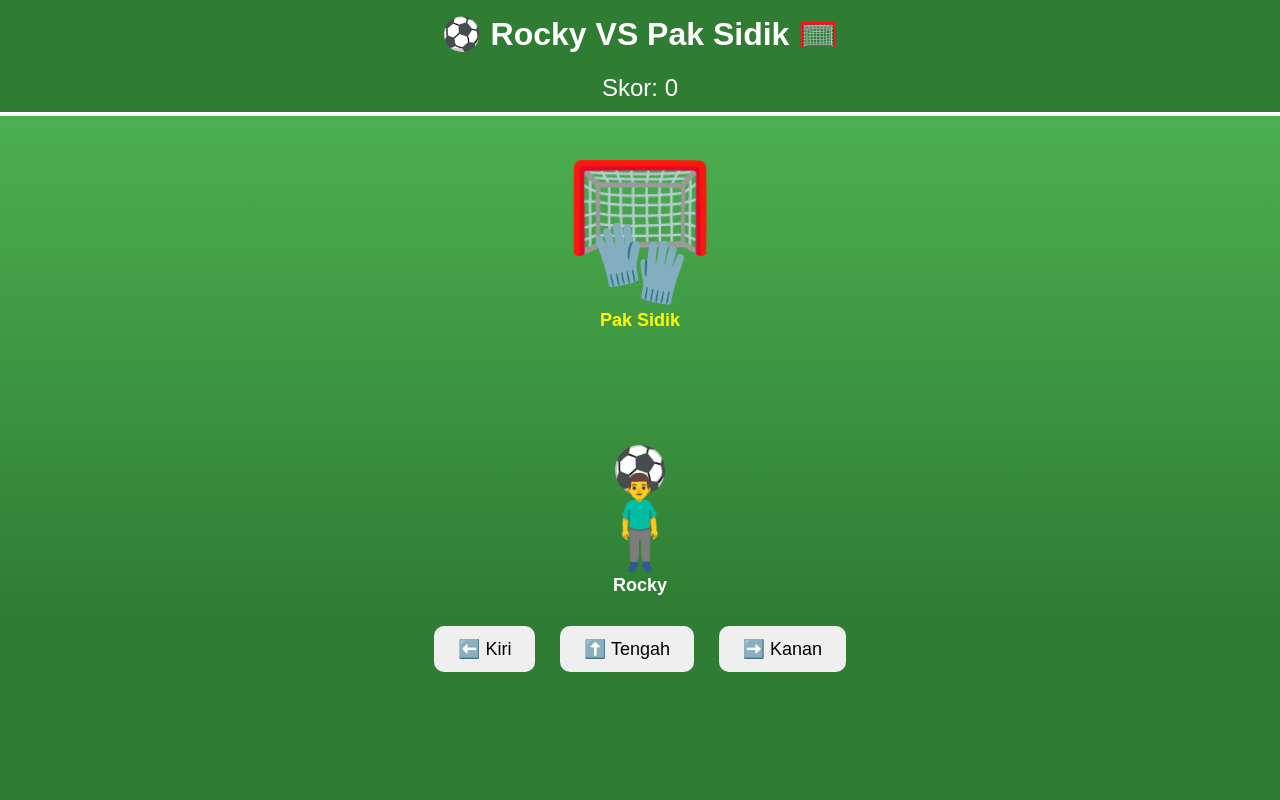
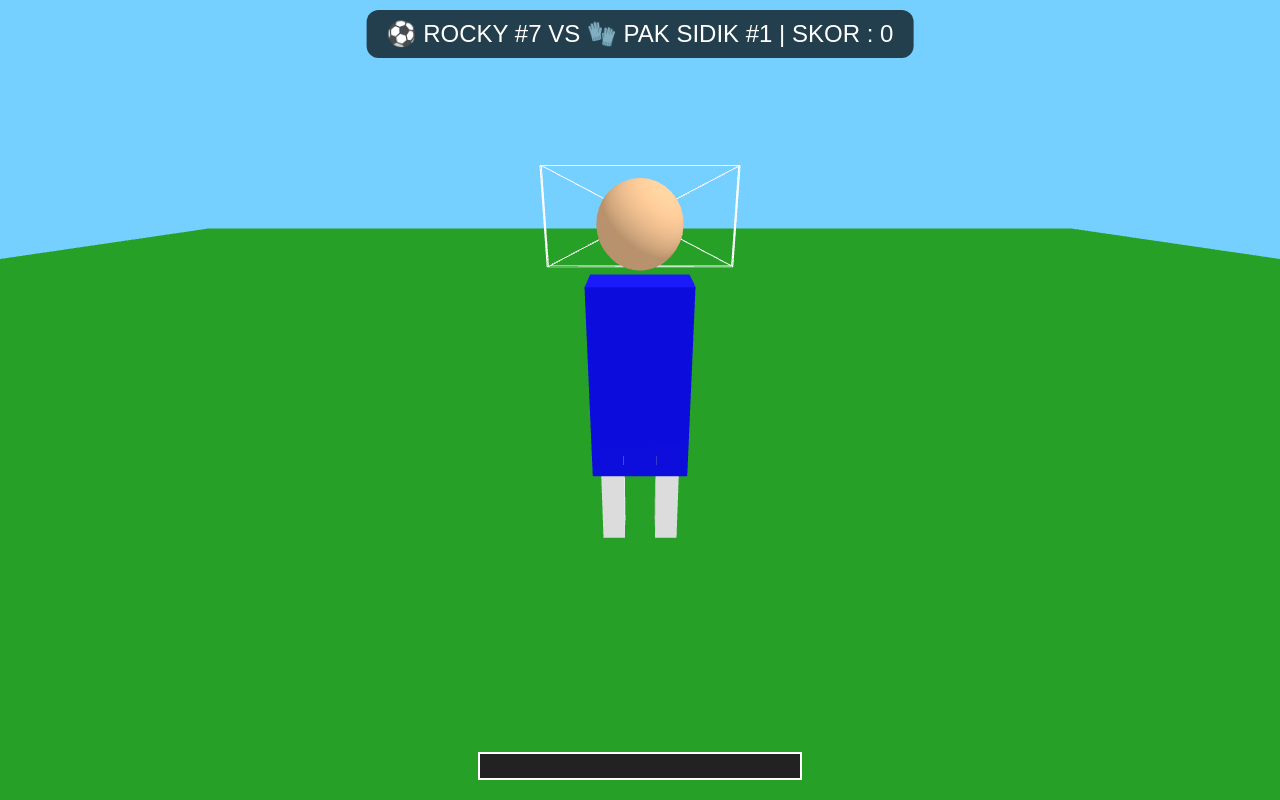
Before and after one commit to RockyOfficial72/Pinalti, a plain HTML site: page index.html in a window 1280 px wide. Drawn offline with nearby package versions, Linux system fonts and the light colour scheme; animation ran at ten frames a second.

Commit message:
Update index.html

```diff
--- a/index.html
+++ b/index.html
@@ -2,264 +2,616 @@
 <html lang="id">
 <head>
 <meta charset="UTF-8">
-<meta name="viewport" content="width=device-width, initial-scale=1.0">
-<title>Rocky VS Pak Sidik</title>
+<meta name="viewport" content="width=device-width,initial-scale=1">
+<title>ROCKY VS PAK SIDIK - PENALTI 3D</title>
 
 <style>
-
 body{
     margin:0;
-    text-align:center;
+    overflow:hidden;
     font-family:Arial,sans-serif;
-    background:#2e7d32;
-    color:white;
+    background:#000;
 }
 
-h1{
-    margin-top:15px;
+#scoreboard{
+    position:absolute;
+    top:10px;
+    left:50%;
+    transform:translateX(-50%);
+    color:white;
+    background:rgba(0,0,0,.7);
+    padding:10px 20px;
+    border-radius:12px;
+    z-index:999;
+    font-size:24px;
 }
 
-#skor{
-    font-size:24px;
-    margin-bottom:10px;
+#msg{
+    position:absolute;
+    top:80px;
+    left:50%;
+    transform:translateX(-50%);
+    color:white;
+    font-size:34px;
+    font-weight:bold;
+    text-shadow:2px 2px 5px black;
+    z-index:999;
 }
 
-#lapangan{
-    position:relative;
-    width:100%;
-    height:500px;
-    background:linear-gradient(#4caf50,#2e7d32);
-    overflow:hidden;
-    border-top:4px solid white;
-}
-
-#gawang{
-    position:absolute;
-    top:20px;
-    left:50%;
-    transform:translateX(-50%);
-    font-size:120px;
-}
-
-#kiper{
-    position:absolute;
-    top:100px;
-    left:50%;
-    transform:translateX(-50%);
-    font-size:80px;
-    transition:all .4s ease;
-}
-
-#kiperNama{
-    color:yellow;
-    font-weight:bold;
-    font-size:18px;
-}
-
-#bola{
-    position:absolute;
-    bottom:120px;
-    left:50%;
-    transform:translateX(-50%);
-    font-size:45px;
-    transition:all .8s ease;
-}
-
-#pemain{
+#powerWrap{
     position:absolute;
     bottom:20px;
     left:50%;
     transform:translateX(-50%);
+    width:320px;
+    height:24px;
+    border:2px solid white;
+    background:#222;
 }
 
-#rocky{
-    font-size:90px;
-    position:relative;
-    display:inline-block;
+#power{
+    width:0%;
+    height:100%;
+    background:lime;
 }
-
-#pemainNama{
-    font-size:18px;
-    font-weight:bold;
-}
-
-button{
-    padding:12px 24px;
-    margin:10px;
-    font-size:18px;
-    border:none;
-    border-radius:10px;
-    cursor:pointer;
-}
-
-#hasil{
-    font-size:28px;
-    font-weight:bold;
-    margin:15px;
-}
-
-/* Animasi lari */
-
-@keyframes lariRocky{
-    0%{left:0;}
-    50%{left:30px;}
-    100%{left:0;}
-}
-
-.lari{
-    animation:lariRocky .8s ease;
-}
-
-/* Animasi tendangan */
-
-@keyframes tendangRocky{
-    0%{
-        transform:rotate(0deg);
-    }
-
-    50%{
-        transform:rotate(-20deg);
-    }
-
-    100%{
-        transform:rotate(20deg);
-    }
-}
-
-.tendang{
-    animation:tendangRocky .4s ease;
-}
-
 </style>
 </head>
 
 <body>
 
-<h1>⚽ Rocky VS Pak Sidik 🥅</h1>
-
-<div id="skor">Skor: 0</div>
-
-<div id="lapangan">
-
-    <div id="gawang">🥅</div>
-
-    <div id="kiper">
-        🧤
-        <div id="kiperNama">Pak Sidik</div>
-    </div>
-
-    <div id="bola">⚽</div>
-
-    <div id="pemain">
-        <div id="rocky">🧍‍♂️</div>
-        <div id="pemainNama">Rocky</div>
-    </div>
-
+<div id="scoreboard">
+⚽ ROCKY #7 VS 🧤 PAK SIDIK #1 |
+SKOR : <span id="score">0</span>
 </div>
 
-<div>
-    <button onclick="tendang('kiri')">⬅️ Kiri</button>
-    <button onclick="tendang('tengah')">⬆️ Tengah</button>
-    <button onclick="tendang('kanan')">➡️ Kanan</button>
+<div id="msg"></div>
+
+<div id="powerWrap">
+<div id="power"></div>
 </div>
 
-<div id="hasil"></div>
+<script type="module">
 
-<script>
+import * as THREE from "https://unpkg.com/three@0.161.0/build/three.module.js";
 
-let skor = 0;
+const scene = new THREE.Scene();
+scene.background = new THREE.Color(0x75cfff);
 
-function suaraGol(){
+const camera = new THREE.PerspectiveCamera(
+75,
+window.innerWidth/window.innerHeight,
+0.1,
+1000
+);
 
-    if('speechSynthesis' in window){
+const renderer = new THREE.WebGLRenderer({
+antialias:true
+});
 
-        let ucapan =
-        new SpeechSynthesisUtterance("Gol Rocky");
+renderer.setSize(
+window.innerWidth,
+window.innerHeight
+);
 
-        ucapan.lang = "id-ID";
+document.body.appendChild(renderer.domElement);
 
-        speechSynthesis.speak(ucapan);
-    }
+////////////////////////////////////////////////////////
+// LIGHT
+////////////////////////////////////////////////////////
+
+const ambient =
+new THREE.AmbientLight(
+0xffffff,
+1.5
+);
+
+scene.add(ambient);
+
+const sun =
+new THREE.DirectionalLight(
+0xffffff,
+2
+);
+
+sun.position.set(
+15,
+20,
+10
+);
+
+scene.add(sun);
+
+////////////////////////////////////////////////////////
+// FIELD
+////////////////////////////////////////////////////////
+
+const field =
+new THREE.Mesh(
+new THREE.PlaneGeometry(
+60,
+60
+),
+new THREE.MeshPhongMaterial({
+color:0x28a428
+})
+);
+
+field.rotation.x =
+-Math.PI/2;
+
+scene.add(field);
+
+////////////////////////////////////////////////////////
+// GOAL
+////////////////////////////////////////////////////////
+
+const goal =
+new THREE.Mesh(
+new THREE.BoxGeometry(
+8,
+4,
+0.3
+),
+new THREE.MeshBasicMaterial({
+wireframe:true,
+color:'white'
+})
+);
+
+goal.position.set(
+0,
+2,
+-15
+);
+
+scene.add(goal);
+
+////////////////////////////////////////////////////////
+// ROCKY
+////////////////////////////////////////////////////////
+
+const player =
+new THREE.Group();
+
+scene.add(player);
+
+const torso =
+new THREE.Mesh(
+new THREE.BoxGeometry(
+1,
+2,
+0.6
+),
+new THREE.MeshStandardMaterial({
+color:'blue'
+})
+);
+
+torso.position.y=2;
+
+player.add(torso);
+
+const head =
+new THREE.Mesh(
+new THREE.SphereGeometry(
+0.4,
+16,
+16
+),
+new THREE.MeshStandardMaterial({
+color:'#ffcc99'
+})
+);
+
+head.position.y=3.5;
+
+player.add(head);
+
+const rightLeg =
+new THREE.Mesh(
+new THREE.BoxGeometry(
+0.25,
+1.3,
+0.25
+),
+new THREE.MeshStandardMaterial({
+color:'white'
+})
+);
+
+rightLeg.position.set(
+0.3,
+0.7,
+0
+);
+
+player.add(rightLeg);
+
+const leftLeg =
+new THREE.Mesh(
+new THREE.BoxGeometry(
+0.25,
+1.3,
+0.25
+),
+new THREE.MeshStandardMaterial({
+color:'white'
+})
+);
+
+leftLeg.position.set(
+-0.3,
+0.7,
+0
+);
+
+player.add(leftLeg);
+
+player.position.z=3;
+
+////////////////////////////////////////////////////////
+// PAK SIDIK
+////////////////////////////////////////////////////////
+
+const keeper =
+new THREE.Group();
+
+scene.add(keeper);
+
+const keeperBody =
+new THREE.Mesh(
+new THREE.BoxGeometry(
+1.1,
+2.3,
+0.7
+),
+new THREE.MeshStandardMaterial({
+color:'red'
+})
+);
+
+keeperBody.position.y=1.3;
+
+keeper.add(keeperBody);
+
+const keeperHead =
+new THREE.Mesh(
+new THREE.SphereGeometry(
+0.4,
+16,
+16
+),
+new THREE.MeshStandardMaterial({
+color:'#ffcc99'
+})
+);
+
+keeperHead.position.y=2.9;
+
+keeper.add(keeperHead);
+
+keeper.position.set(
+0,
+0,
+-14
+);
+
+////////////////////////////////////////////////////////
+// BALL
+////////////////////////////////////////////////////////
+
+const ball =
+new THREE.Mesh(
+new THREE.SphereGeometry(
+0.4,
+32,
+32
+),
+new THREE.MeshStandardMaterial({
+color:'white'
+})
+);
+
+ball.position.set(
+0,
+0.4,
+0
+);
+
+scene.add(ball);
+
+////////////////////////////////////////////////////////
+
+camera.position.set(
+0,
+4,
+8
+);
+
+////////////////////////////////////////////////////////
+
+let score = 0;
+
+let power = 0;
+
+let charging = false;
+
+let kicking = false;
+
+let kickTime = 0;
+
+let diveDir = 0;
+
+const velocity =
+new THREE.Vector3();
+
+////////////////////////////////////////////////////////
+// INPUT
+////////////////////////////////////////////////////////
+
+document.addEventListener(
+"mousedown",
+()=>{
+charging=true;
+});
+
+document.addEventListener(
+"mouseup",
+()=>{
+charging=false;
+shoot();
+});
+
+////////////////////////////////////////////////////////
+
+function shoot()
+{
+if(kicking) return;
+
+kicking=true;
+
+kickTime=0;
+
+diveDir =
+Math.random()<0.5?-1:1;
+
+velocity.set(
+
+(Math.random()-0.5)*0.20,
+
+0.09,
+
+-(0.25+(power*0.008))
+
+);
+
+power=0;
+
+document
+.getElementById("power")
+.style.width="0%";
 }
 
-function tendang(pilihan){
+////////////////////////////////////////////////////////
 
-    const rocky = document.getElementById("rocky");
-    const bola = document.getElementById("bola");
-    const kiper = document.getElementById("kiper");
+function updatePower()
+{
+if(!charging) return;
 
-    rocky.classList.add("lari");
+power += 1.2;
 
-    const arah = ["kiri","tengah","kanan"];
-    const arahKiper =
-    arah[Math.floor(Math.random()*3)];
+if(power>100)
+power=100;
 
-    if(arahKiper==="kiri"){
-        kiper.style.left="35%";
-    }
-    else if(arahKiper==="kanan"){
-        kiper.style.left="65%";
-    }
-    else{
-        kiper.style.left="50%";
-    }
+document
+.getElementById("power")
+.style.width=
+power+"%";
+}
 
-    setTimeout(()=>{
+////////////////////////////////////////////////////////
+// ROCKY ANIMATION
+////////////////////////////////////////////////////////
 
-        rocky.classList.remove("lari");
-        rocky.classList.add("tendang");
+function updateRocky()
+{
+if(!kicking) return;
 
-        setTimeout(()=>{
-            rocky.classList.remove("tendang");
-        },400);
+kickTime += 0.25;
 
-        if(pilihan==="kiri"){
-            bola.style.left="35%";
-        }
-        else if(pilihan==="kanan"){
-            bola.style.left="65%";
-        }
-        else{
-            bola.style.left="50%";
-        }
+rightLeg.rotation.x =
+-Math.sin(kickTime)*2.2;
 
-        bola.style.bottom="340px";
+leftLeg.rotation.x =
+Math.sin(kickTime)*0.4;
 
-        setTimeout(()=>{
+torso.rotation.z =
+Math.sin(kickTime)*0.08;
 
-            if(pilihan===arahKiper){
+head.lookAt(ball.position);
 
-                document.getElementById("hasil")
-                .innerHTML =
-                "🧤 Pak Sidik Menyelamatkan Bola!";
+if(kickTime>3)
+{
+kicking=false;
 
-            }
-            else{
+rightLeg.rotation.x=0;
+leftLeg.rotation.x=0;
+torso.rotation.z=0;
+}
+}
 
-                skor++;
+////////////////////////////////////////////////////////
+// KEEPER ANIMATION
+////////////////////////////////////////////////////////
 
-                document.getElementById("skor")
-                .innerHTML =
-                "Skor: " + skor;
+function updateKeeper()
+{
+keeper.position.x +=
+(diveDir*3 -
+keeper.position.x)
+*0.02;
 
-                document.getElementById("hasil")
-                .innerHTML =
-                "🎉⚽ GOOOOL ROCKY!";
+keeper.position.y =
+Math.abs(
+Math.sin(
+Date.now()*0.003
+)
+)*0.2;
+}
 
-                suaraGol();
-            }
+////////////////////////////////////////////////////////
+// BALL PHYSICS
+////////////////////////////////////////////////////////
 
-            setTimeout(()=>{
+function updateBall()
+{
+ball.position.add(
+velocity
+);
 
-                bola.style.left="50%";
-                bola.style.bottom="120px";
+velocity.y -= 0.002;
 
-            },500);
+ball.rotation.x += 0.1;
+ball.rotation.z += 0.1;
 
-        },800);
+if(ball.position.y < 0.4)
+{
+ball.position.y = 0.4;
+}
 
-    },800);
+if(ball.position.z < -15)
+{
+checkGoal();
 }
+}
+
+////////////////////////////////////////////////////////
+
+function checkGoal()
+{
+if(
+Math.abs(
+ball.position.x
+) < 3.3
+)
+{
+score++;
+
+document
+.getElementById("score")
+.innerText = score;
+
+showMessage(
+"🔥 ROCKY CETAK GOL!"
+);
+}
+else
+{
+showMessage(
+"🧤 PAK SIDIK MENYELAMATKAN!"
+);
+}
+
+resetBall();
+}
+
+////////////////////////////////////////////////////////
+
+function showMessage(text)
+{
+document
+.getElementById("msg")
+.innerText=text;
+
+setTimeout(()=>{
+document
+.getElementById("msg")
+.innerText="";
+},2500);
+}
+
+////////////////////////////////////////////////////////
+
+function resetBall()
+{
+ball.position.set(
+0,
+0.4,
+0
+);
+
+velocity.set(
+0,
+0,
+0
+);
+
+keeper.position.x=0;
+}
+
+////////////////////////////////////////////////////////
+// CAMERA
+////////////////////////////////////////////////////////
+
+function updateCamera()
+{
+camera.position.lerp(
+
+new THREE.Vector3(
+ball.position.x,
+4,
+ball.position.z+8
+),
+
+0.03
+
+);
+
+camera.lookAt(
+ball.position
+);
+}
+
+////////////////////////////////////////////////////////
+
+function animate()
+{
+requestAnimationFrame(
+animate
+);
+
+updatePower();
+
+updateRocky();
+
+updateKeeper();
+
+updateBall();
+
+updateCamera();
+
+renderer.render(
+scene,
+camera
+);
+}
+
+animate();
+
+window.addEventListener(
+'resize',
+()=>{
+camera.aspect=
+window.innerWidth/
+window.innerHeight;
+
+camera.updateProjectionMatrix();
+
+renderer.setSize(
+window.innerWidth,
+window.innerHeight
+);
+});
 
 </script>
 
```
